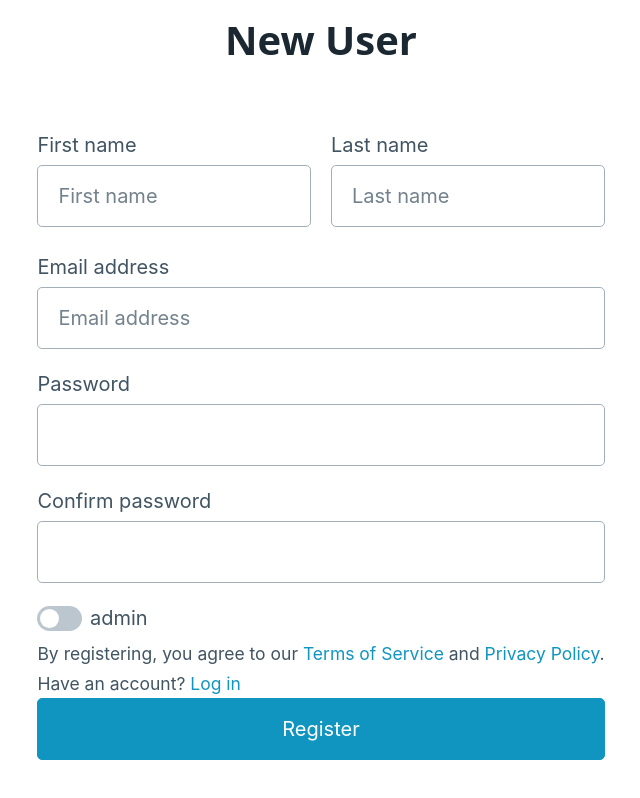
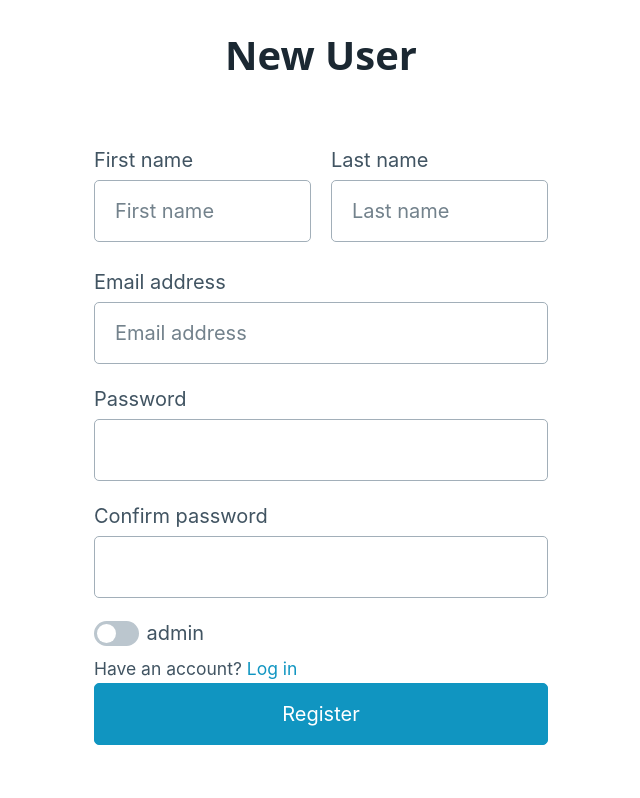
Before and after one commit to 2derp4you/PEX-2023, a React (Create React App) app in the folder pex-frontend/: page /register in a window 1280 px wide. Shown: the whole page, without its empty margins (319-959 px from the left). Built offline with nearby package versions, Linux system fonts and the light colour scheme.

Commit message:
smal changes

```diff
--- a/pex-frontend/src/pages/register.js
+++ b/pex-frontend/src/pages/register.js
@@ -55,7 +55,6 @@ const Register = () => {
                   <input type="checkbox" id="switch" name="switch" role="switch" />
                   admin
                 </label>
-                <small>By registering, you agree to our <a href="/terms">Terms of Service</a> and <a href="/privacy">Privacy Policy</a>.</small><br />
                 <small>Have an account? <a href="/login">Log in</a></small>
                 <button type="submit">Register</button>
             </form>
```
